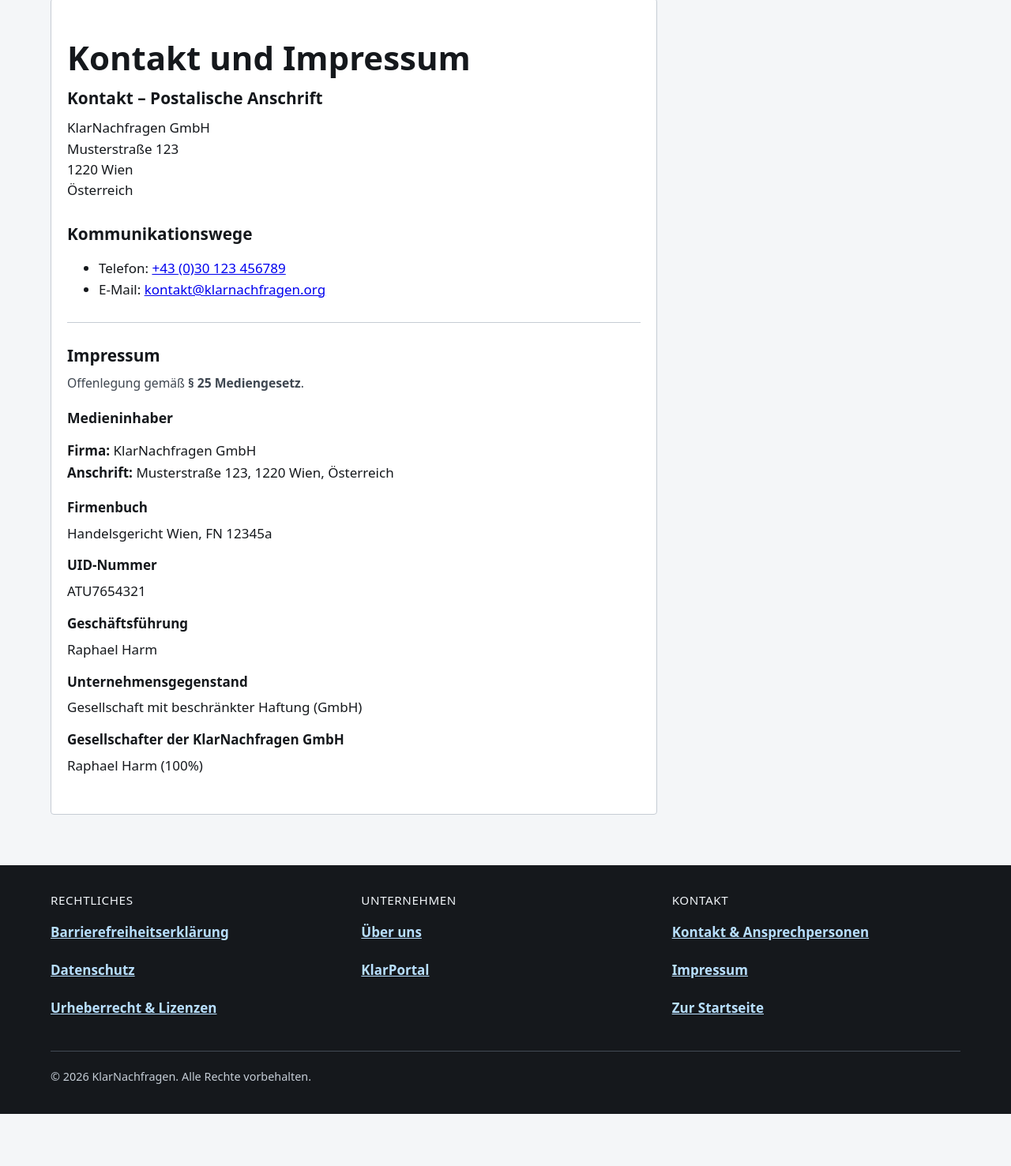
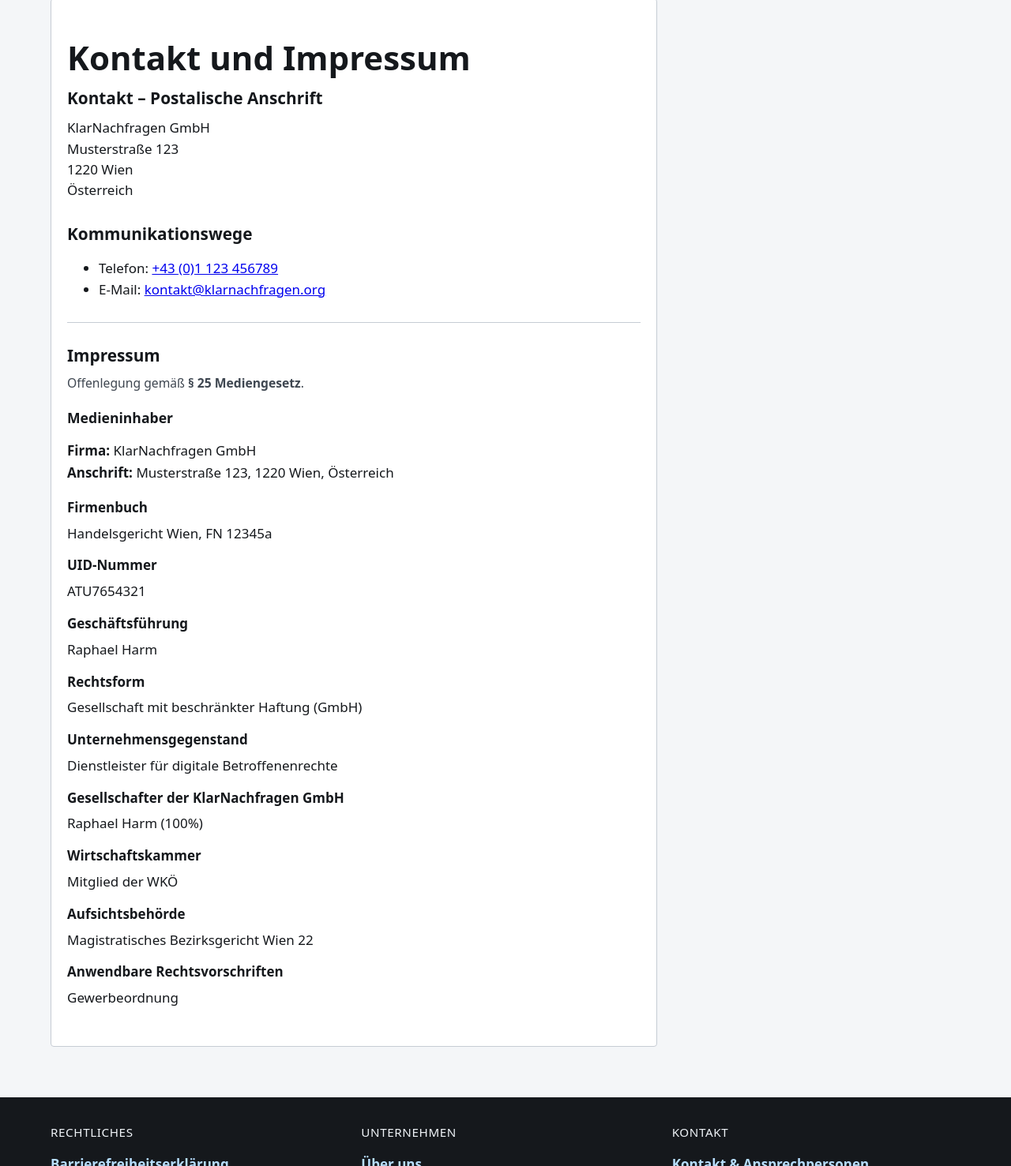
Before and after one commit to RaphaelHarm/KlarNachfragen, a plain HTML site: page kontakt.html in a window 1280 px wide. Shown: the part 156-1633 px from the top of the page at 79% size. Before the commit the page ends 1567 px from the top, so only its background shows below. Drawn offline with Linux system fonts and the light colour scheme.

Commit message:
Update Impressum

```diff
--- a/kontakt.html
+++ b/kontakt.html
@@ -63,7 +63,7 @@
           <ul>
             <li>
               Telefon:
-              <a href="tel:+4930123456789">+43&nbsp;(0)30&nbsp;123&nbsp;456789</a>
+              <a href="tel:+4930123456789">+43&nbsp;(0)1&nbsp;123&nbsp;456789</a>
             </li>
             <li>
               E-Mail:
@@ -91,10 +91,18 @@
             <dd>ATU7654321</dd>
             <dt>Geschäftsführung</dt>
             <dd>Raphael Harm</dd>
+            <dt>Rechtsform</dt>
+            <dd>Gesellschaft mit beschränkter Haftung (GmbH)</dd>
             <dt>Unternehmensgegenstand</dt>
-            <dd>Gesellschaft mit beschränkter Haftung (GmbH)</dd>
+            <dd>Dienstleister für digitale Betroffenenrechte</dd>
             <dt>Gesellschafter der KlarNachfragen GmbH</dt>
             <dd>Raphael Harm (100%)</dd>
+            <dt>Wirtschaftskammer</dt>
+            <dd>Mitglied der WKÖ</dd>
+            <dt>Aufsichtsbehörde</dt>
+            <dd>Magistratisches Bezirksgericht Wien 22</dd>
+            <dt>Anwendbare Rechtsvorschriften</dt>
+            <dd>Gewerbeordnung</dd>
           </dl>
         </section>
       </div>
```
